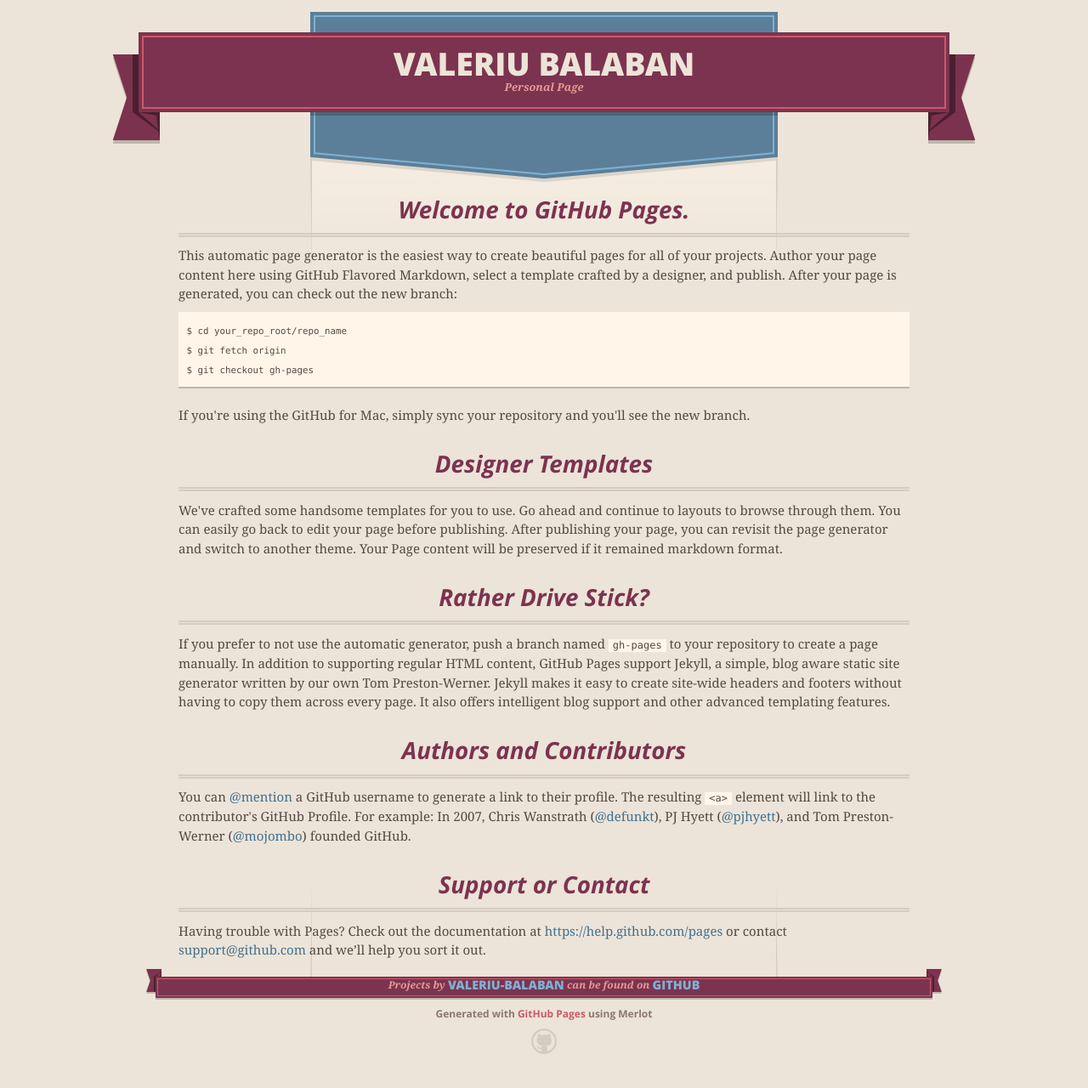
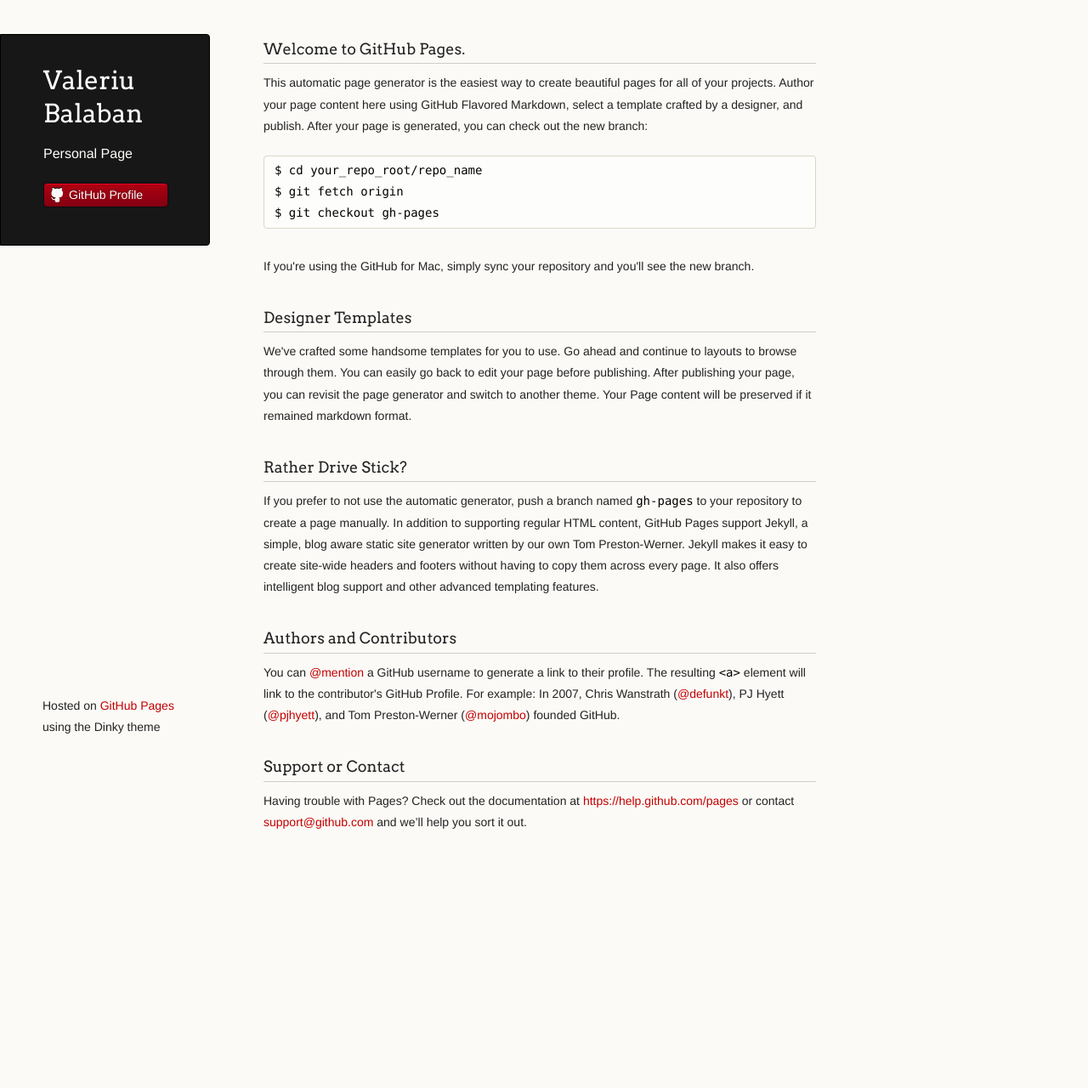
Before and after one commit to valeriu-balaban/valeriu-balaban.github.io, a Jekyll site: the page index.html, which Jekyll copies as it is, in a window 1280 px wide. Shown: the whole page at 85% size. Built offline with Jekyll 4.4.1, drawn with Linux system fonts in a browser that asks for light colours; nearby versions of some CDN libraries; after the commit the page ends 1052 px from its top, so only the background shows below that.

Commit message:
Replace master branch with page content via GitHub

```diff
--- a/index.html
+++ b/index.html
@@ -1,49 +1,32 @@
-<!DOCTYPE html>
+<!doctype html>
 <html>
   <head>
-    <meta charset='utf-8'>
+    <meta charset="utf-8">
     <meta http-equiv="X-UA-Compatible" content="chrome=1">
-    <meta name="viewport" content="width=640">
+    <title>Valeriu Balaban by valeriu-balaban</title>
 
-    <link rel="stylesheet" href="stylesheets/core.css" media="screen">
-    <link rel="stylesheet" href="stylesheets/mobile.css" media="handheld, only screen and (max-device-width:640px)">
+    <link rel="stylesheet" href="stylesheets/styles.css">
     <link rel="stylesheet" href="stylesheets/pygment_trac.css">
-
-    <script type="text/javascript" src="javascripts/modernizr.js"></script>
-    <script type="text/javascript" src="https://ajax.googleapis.com/ajax/libs/jquery/1.7.1/jquery.min.js"></script>
-    <script type="text/javascript" src="javascripts/headsmart.min.js"></script>
-    <script type="text/javascript">
-      $(document).ready(function () {
-        $('#main_content').headsmart()
-      })
-    </script>
-    <title>Valeriu Balaban Personal Page</title>
+    <script src="javascripts/scale.fix.js"></script>
+    <meta name="viewport" content="width=device-width, initial-scale=1, user-scalable=no">
+    <!--[if lt IE 9]>
+    <script src="//html5shiv.googlecode.com/svn/trunk/html5.js"></script>
+    <![endif]-->
   </head>
-
   <body>
-    <div class="shell">
-
+    <div class="wrapper">
       <header>
-        <span class="ribbon-outer">
-          <span class="ribbon-inner">
-            <h1>Valeriu Balaban</h1>
-            <h2>Personal Page</h2>
-          </span>
-          <span class="left-tail"></span>
-          <span class="right-tail"></span>
-        </span>
-      </header>
-
-      <div id="no-downloads">
-        <span class="inner">
-        </span>
-      </div>
+        <h1 class="header">Valeriu Balaban</h1>
+        <p class="header">Personal Page</p>
 
 
-      <span class="banner-fix"></span>
 
+        <ul>
+          <li><a class="buttons github" href="https://github.com/valeriu-balaban">GitHub Profile</a></li>
+        </ul>
 
-      <section id="main_content">
+      </header>
+      <section>
         <h3>
 <a id="welcome-to-github-pages" class="anchor" href="#welcome-to-github-pages" aria-hidden="true"><span class="octicon octicon-link"></span></a>Welcome to GitHub Pages.</h3>
 
@@ -76,21 +59,11 @@ $ git checkout gh-pages
 
 <p>Having trouble with Pages? Check out the documentation at <a href="https://help.github.com/pages">https://help.github.com/pages</a> or contact <a href="mailto:support@github.com">support@github.com</a> and we’ll help you sort it out.</p>
       </section>
-
       <footer>
-        <span class="ribbon-outer">
-          <span class="ribbon-inner">
-            <p>Projects by <a href="https://github.com/valeriu-balaban">valeriu-balaban</a> can be found on <a href="https://github.com/valeriu-balaban">GitHub</a></p>
-          </span>
-          <span class="left-tail"></span>
-          <span class="right-tail"></span>
-        </span>
-        <p>Generated with <a href="https://pages.github.com">GitHub Pages</a> using Merlot</p>
-        <span class="octocat"></span>
+        <p><small>Hosted on <a href="https://pages.github.com">GitHub Pages</a> using the Dinky theme</small></p>
       </footer>
-
     </div>
-
+    <!--[if !IE]><script>fixScale(document);</script><![endif]-->
 
   </body>
 </html>
--- /dev/null
+++ b/javascripts/scale.fix.js
@@ -0,0 +1,20 @@
+fixScale = function(doc) {
+
+	var addEvent = 'addEventListener',
+	    type = 'gesturestart',
+	    qsa = 'querySelectorAll',
+	    scales = [1, 1],
+	    meta = qsa in doc ? doc[qsa]('meta[name=viewport]') : [];
+
+	function fix() {
+		meta.content = 'width=device-width,minimum-scale=' + scales[0] + ',maximum-scale=' + scales[1];
+		doc.removeEventListener(type, fix, true);
+	}
+
+	if ((meta = meta[meta.length - 1]) && addEvent in doc) {
+		fix();
+		scales = [.25, 1.6];
+		doc[addEvent](type, fix, true);
+	}
+
+};
--- /dev/null
+++ b/stylesheets/styles.css
@@ -0,0 +1,423 @@
+@import url(https://fonts.googleapis.com/css?family=Arvo:400,700,400italic);
+
+/* MeyerWeb Reset */
+
+html, body, div, span, applet, object, iframe,
+h1, h2, h3, h4, h5, h6, p, blockquote, pre,
+a, abbr, acronym, address, big, cite, code,
+del, dfn, em, img, ins, kbd, q, s, samp,
+small, strike, strong, sub, sup, tt, var,
+b, u, i, center,
+dl, dt, dd, ol, ul, li,
+fieldset, form, label, legend,
+table, caption, tbody, tfoot, thead, tr, th, td,
+article, aside, canvas, details, embed,
+figure, figcaption, footer, header, hgroup,
+menu, nav, output, ruby, section, summary,
+time, mark, audio, video {
+  margin: 0;
+  padding: 0;
+  border: 0;
+  font: inherit;
+  vertical-align: baseline;
+}
+
+
+/* Base text styles */
+
+body {
+  padding:10px 50px 0 0;
+  font-family:"Helvetica Neue", Helvetica, Arial, sans-serif;
+	font-size: 14px;
+	color: #232323;
+	background-color: #FBFAF7;
+	margin: 0;
+	line-height: 1.8em;
+	-webkit-font-smoothing: antialiased;
+
+}
+
+h1, h2, h3, h4, h5, h6 {
+  color:#232323;
+  margin:36px 0 10px;
+}
+
+p, ul, ol, table, dl {
+  margin:0 0 22px;
+}
+
+h1, h2, h3 {
+	font-family: Arvo, Monaco, serif;
+  line-height:1.3;
+	font-weight: normal;
+}
+
+h1,h2, h3 {
+	display: block;
+	border-bottom: 1px solid #ccc;
+	padding-bottom: 5px;
+}
+
+h1 {
+	font-size: 30px;
+}
+
+h2 {
+	font-size: 24px;
+}
+
+h3 {
+	font-size: 18px;
+}
+
+h4, h5, h6 {
+	font-family: Arvo, Monaco, serif;
+	font-weight: 700;
+}
+
+a {
+  color:#C30000;
+  font-weight:200;
+  text-decoration:none;
+}
+
+a:hover {
+	text-decoration: underline;
+}
+
+a small {
+	font-size: 12px;
+}
+
+em {
+	font-style: italic;
+}
+
+strong {
+  font-weight:700;
+}
+
+ul {
+  list-style-position: inside;
+  list-style: disc;
+  padding-left: 25px;
+}
+
+ol {
+  list-style-position: inside;
+  list-style: decimal;
+  padding-left: 25px;
+}
+
+blockquote {
+  margin: 0;
+  padding: 0 0 0 20px;
+  font-style: italic;
+}
+
+dl, dt, dd, dl p {
+	font-color: #444;
+}
+
+dl dt {
+  font-weight: bold;
+}
+
+dl dd {
+  padding-left: 20px;
+  font-style: italic;
+}
+
+dl p {
+  padding-left: 20px;
+  font-style: italic;
+}
+
+hr {
+  border:0;
+  background:#ccc;
+  height:1px;
+  margin:0 0 24px;
+}
+
+/* Images */
+
+img {
+  position: relative;
+  margin: 0 auto;
+  max-width: 650px;
+  padding: 5px;
+  margin: 10px 0 32px 0;
+  border: 1px solid #ccc;
+}
+
+p img {
+  display: inline;
+  margin: 0;
+  padding: 0;
+  vertical-align: middle;
+  text-align: center;
+  border: none;
+}
+
+/* Code blocks */
+
+code, pre {
+	font-family: Monaco, "Bitstream Vera Sans Mono", "Lucida Console", Terminal, monospace;
+  color:#000;
+  font-size:14px;
+}
+
+pre {
+	padding: 4px 12px;
+  background: #FDFEFB;
+  border-radius:4px;
+  border:1px solid #D7D8C8;
+  overflow: auto;
+  overflow-y: hidden;
+	margin-bottom: 32px;
+}
+
+
+/* Tables */
+
+table {
+  width:100%;
+}
+
+table {
+  border: 1px solid #ccc;
+  margin-bottom: 32px;
+  text-align: left;
+ }
+
+th {
+  font-family: 'Arvo', Helvetica, Arial, sans-serif;
+	font-size: 18px;
+	font-weight: normal;
+  padding: 10px;
+  background: #232323;
+  color: #FDFEFB;
+ }
+
+td {
+  padding: 10px;
+	background: #ccc;
+ }
+
+
+/* Wrapper */
+.wrapper {
+  width:960px;
+}
+
+
+/* Header */
+
+header {
+	background-color: #171717;
+	color: #FDFDFB;
+  width:170px;
+  float:left;
+  position:fixed;
+	border: 1px solid #000;
+	-webkit-border-top-right-radius: 4px;
+	-webkit-border-bottom-right-radius: 4px;
+	-moz-border-radius-topright: 4px;
+	-moz-border-radius-bottomright: 4px;
+	border-top-right-radius: 4px;
+	border-bottom-right-radius: 4px;
+	padding: 34px 25px 22px 50px;
+	margin: 30px 25px 0 0;
+	-webkit-font-smoothing: antialiased;
+}
+
+p.header {
+	font-size: 16px;
+}
+
+h1.header {
+	font-family: Arvo, sans-serif;
+	font-size: 30px;
+	font-weight: 300;
+	line-height: 1.3em;
+	border-bottom: none;
+	margin-top: 0;
+}
+
+
+h1.header, a.header, a.name, header a{
+	color: #fff;
+}
+
+a.header {
+	text-decoration: underline;
+}
+
+a.name {
+	white-space: nowrap;
+}
+
+header ul {
+  list-style:none;
+  padding:0;
+}
+
+header li {
+	list-style-type: none;
+  width:132px;
+  height:15px;
+	margin-bottom: 12px;
+	line-height: 1em;
+	padding: 6px 6px 6px 7px;
+
+	background: #AF0011;
+	background: -moz-linear-gradient(top, #AF0011 0%, #820011 100%);
+  background: -webkit-gradient(linear, left top, left bottom, color-stop(0%,#f8f8f8), color-stop(100%,#dddddd));
+  background: -webkit-linear-gradient(top, #AF0011 0%,#820011 100%);
+  background: -o-linear-gradient(top, #AF0011 0%,#820011 100%);
+  background: -ms-linear-gradient(top, #AF0011 0%,#820011 100%);
+  background: linear-gradient(top, #AF0011 0%,#820011 100%);
+
+	border-radius:4px;
+  border:1px solid #0D0D0D;
+
+	-webkit-box-shadow: inset 0px 1px 1px 0 rgba(233,2,38, 1);
+	box-shadow: inset 0px 1px 1px 0 rgba(233,2,38, 1);
+
+}
+
+header li:hover {
+	background: #C3001D;
+	background: -moz-linear-gradient(top, #C3001D 0%, #950119 100%);
+  background: -webkit-gradient(linear, left top, left bottom, color-stop(0%,#f8f8f8), color-stop(100%,#dddddd));
+  background: -webkit-linear-gradient(top, #C3001D 0%,#950119 100%);
+  background: -o-linear-gradient(top, #C3001D 0%,#950119 100%);
+  background: -ms-linear-gradient(top, #C3001D 0%,#950119 100%);
+  background: linear-gradient(top, #C3001D 0%,#950119 100%);
+}
+
+a.buttons {
+	-webkit-font-smoothing: antialiased;
+	background: url(../images/arrow-down.png) no-repeat;
+	font-weight: normal;
+	text-shadow: rgba(0, 0, 0, 0.4) 0 -1px 0;
+	padding: 2px 2px 2px 22px;
+	height: 30px;
+}
+
+a.github {
+	background: url(../images/octocat-small.png) no-repeat 1px;
+}
+
+a.buttons:hover {
+	color: #fff;
+	text-decoration: none;
+}
+
+
+/* Section - for main page content */
+
+section {
+  width:650px;
+  float:right;
+  padding-bottom:50px;
+}
+
+
+/* Footer */
+
+footer {
+  width:170px;
+  float:left;
+  position:fixed;
+  bottom:10px;
+	padding-left: 50px;
+}
+
+@media print, screen and (max-width: 960px) {
+
+  div.wrapper {
+    width:auto;
+    margin:0;
+  }
+
+  header, section, footer {
+    float:none;
+    position:static;
+    width:auto;
+  }
+
+	footer {
+		border-top: 1px solid #ccc;
+		margin:0 84px 0 50px;
+		padding:0;
+	}
+
+  header {
+    padding-right:320px;
+  }
+
+  section {
+    padding:20px 84px 20px 50px;
+    margin:0 0 20px;
+  }
+
+  header a small {
+    display:inline;
+  }
+
+  header ul {
+    position:absolute;
+    right:130px;
+    top:84px;
+  }
+}
+
+@media print, screen and (max-width: 720px) {
+  body {
+    word-wrap:break-word;
+  }
+
+  header {
+    padding:10px 20px 0;
+		margin-right: 0;
+  }
+
+	section {
+    padding:10px 0 10px 20px;
+    margin:0 0 30px;
+  }
+
+	footer {
+		margin: 0 0 0 30px;
+	}
+
+  header ul, header p.view {
+    position:static;
+  }
+}
+
+@media print, screen and (max-width: 480px) {
+
+  header ul li.download {
+    display:none;
+  }
+
+	footer {
+		margin: 0 0 0 20px;
+	}
+
+	footer a{
+		display:block;
+	}
+
+}
+
+@media print {
+  body {
+    padding:0.4in;
+    font-size:12pt;
+    color:#444;
+  }
+}
```
Also changed, not shown: params.json (+1 -1 lines), images/arrow-down.png (added), images/octocat-small.png (added).
